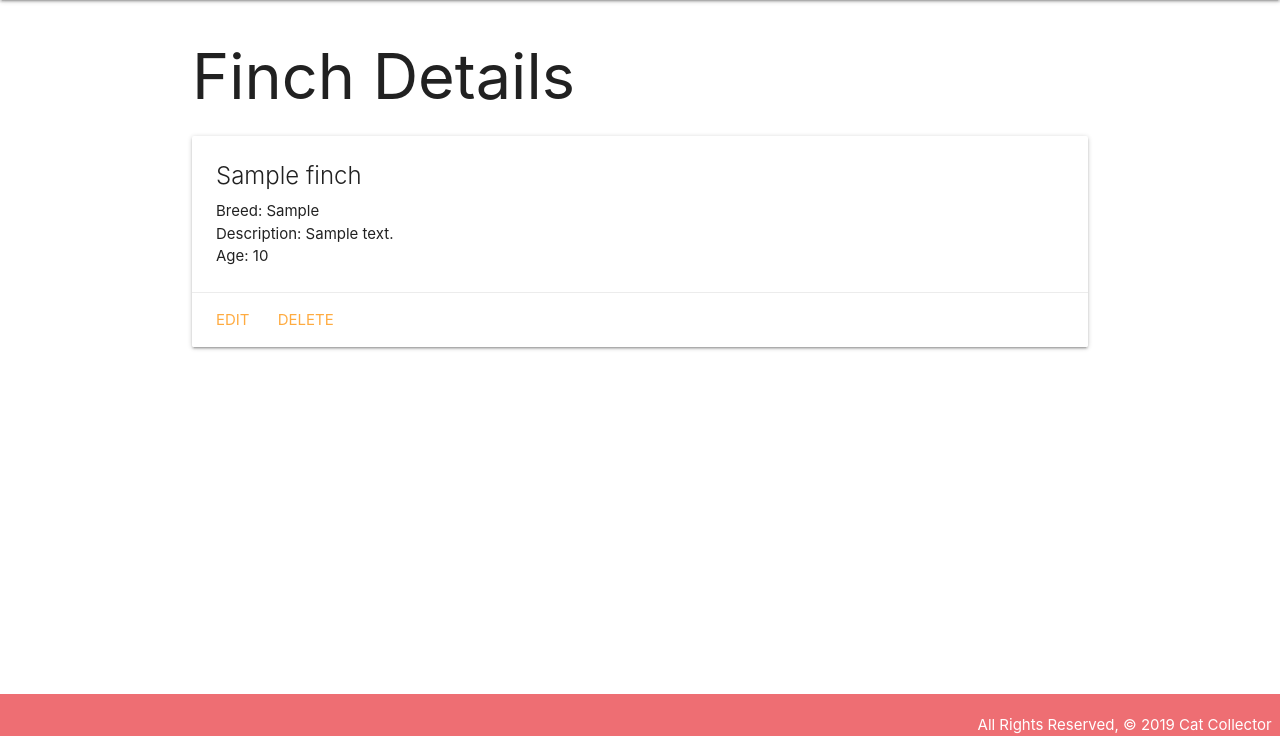
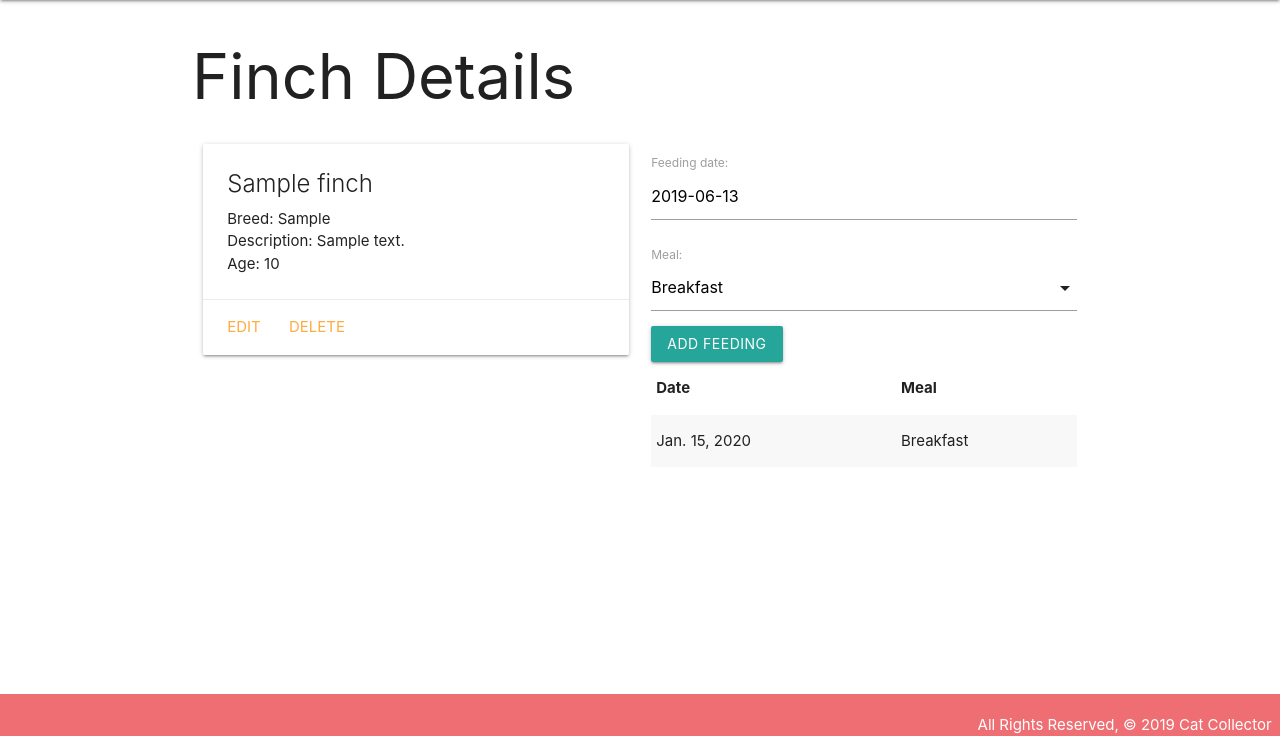
Before and after one commit to AzStowe/finch-collector, a Django app: page /finches/1 in a window 1280 px wide. Shown: the part 64-800 px from the top of the page. Run offline with Django 3.2, Linux system fonts and the light colour scheme; tables that the repository leaves empty hold one stand-in row (values such as "Sample post").

Commit message:
am now able to feed my birds

```diff
--- a/main_app/admin.py
+++ b/main_app/admin.py
@@ -1,6 +1,7 @@
 from django.contrib import admin
-from .models import Finch
+from .models import Finch, Feeding
 
 # Register your models here.
 
 admin.site.register(Finch)
+admin.site.register(Feeding)
--- /dev/null
+++ b/main_app/forms.py
@@ -0,0 +1,7 @@
+from django.forms import ModelForm
+from .models import Feeding
+
+class FeedingForm(ModelForm):
+  class Meta:
+    model = Feeding
+    fields = ['date', 'meal']
--- a/main_app/models.py
+++ b/main_app/models.py
@@ -21,7 +21,7 @@ class Finch(models.Model):
     return reverse('detail', kwargs={'finch_id': self.id})
 
 class Feeding(models.Model):
-  date = models.DateField()
+  date = models.DateField('feeding date')
   meal = models.CharField(
     max_length=1,
     choices=MEALS,
@@ -32,3 +32,6 @@ class Feeding(models.Model):
 
   def __str__(self):
     return f"{self.get_meal_display()} on {self.date}"
+
+  class Meta:
+    ordering = ['-date']
--- a/main_app/templates/base.html
+++ b/main_app/templates/base.html
@@ -9,6 +9,7 @@
     <title>Finch Collector</title>
     <link rel="stylesheet" href="https://cdnjs.cloudflare.com/ajax/libs/materialize/1.0.0/css/materialize.min.css">
     <link rel="stylesheet" type="text/css" href="{% static 'css/style.css' %}">
+    <script src="https://cdnjs.cloudflare.com/ajax/libs/materialize/1.0.0/js/materialize.min.js"></script>
 </head>
 <body>
     <header class="navbar-fixed">
--- a/main_app/templates/finches/detail.html
+++ b/main_app/templates/finches/detail.html
@@ -1,8 +1,9 @@
-{% extends 'base.html' %}
-{% block content %}
+{% extends 'base.html' %} {% block content %}
 
 <h1>Finch Details</h1>
 
+<div class="row">
+  <div class="col s6">
     <div class="card">
       <div class="card-content">
         <span class="card-title">{{ finch.name }}</span>
@@ -11,7 +12,7 @@
         {% if finch.age > 0 %}
         <p>Age: {{ finch.age }}</p>
         {% else %}
-      <p>Age: Baby</p>
+        <p>Age: Kitten</p>
         {% endif %}
       </div>
       <div class="card-action">
@@ -20,5 +21,41 @@
       </div>
     </div>
   </div>
+  <div class="col s6">
+      <form action="{% url 'add_feeding' finch.id %}" method="post">
+          {% csrf_token %}
+          {{ feeding_form.as_p }}
+          <input type="submit" class="btn" value="Add Feeding">
+      </form>
+    <table class="striped">
+      <thead>
+        <tr>
+          <th>Date</th>
+          <th>Meal</th>
+        </tr>
+      </thead>
+      <tbody>
+        {% for feeding in finch.feeding_set.all %}
+        <tr>
+          <td>{{ feeding.date }}</td>
+          <td>{{ feeding.get_meal_display }}</td>
+        </tr>
+        {% endfor %}
+      </tbody>
+    </table>
+  </div>
+</div>
 
+<script>
+  var dateEl = document.getElementById('id_date');
+  M.Datepicker.init(dateEl, {
+    format: 'yyyy-mm-dd',
+    defaultDate: new Date(),
+    setDefaultDate: true,
+    autoClose: true
+  });
+
+  var selectEl = document.getElementById('id_meal');
+  M.FormSelect.init(selectEl);
+</script>
 {% endblock %}
--- a/main_app/urls.py
+++ b/main_app/urls.py
@@ -9,4 +9,5 @@ urlpatterns = [
     path('finches/create/', views.FinchCreate.as_view(), name='finches_create'),
     path('finches/<int:pk>/update/', views.FinchUpdate.as_view(), name='finches_update'),
     path('finches/<int:pk>/delete/', views.FinchDelete.as_view(), name='finches_delete'),
+    path('finches/<int:finch_id>/add_feeding/', views.add_feeding, name='add_feeding'),
 ]
--- a/main_app/views.py
+++ b/main_app/views.py
@@ -1,8 +1,9 @@
-from django.shortcuts import render
+from django.shortcuts import render, redirect
 from django.http import HttpResponse
 from django.views.generic.edit import CreateView, UpdateView, DeleteView
 from .models import Finch
 from .models import Finch
+from .forms import FeedingForm
 
 # Create your views here.
 class FinchCreate(CreateView):
@@ -29,4 +30,21 @@ def finches_index(request):
 
 def finches_detail(request, finch_id):
   finch = Finch.objects.get(id=finch_id)
-  return render(request, 'finches/detail.html', { 'finch': finch })
+  # instantiate FeedingForm to be rendered in the template
+  feeding_form = FeedingForm()
+  return render(request, 'finches/detail.html', {
+    # pass the cat and feeding_form as context
+    'finch': finch, 'feeding_form': feeding_form
+  })
+
+def add_feeding(request, finch_id):
+  # create the ModelForm using the data in request.POST
+  form = FeedingForm(request.POST)
+  # validate the form
+  if form.is_valid():
+    # don't save the form to the db until it
+    # has the cat_id assigned
+    new_feeding = form.save(commit=False)
+    new_feeding.finch_id = finch_id
+    new_feeding.save()
+  return redirect('detail', finch_id=finch_id)
```
Lines whose indentation alone changed are shown as unchanged.
